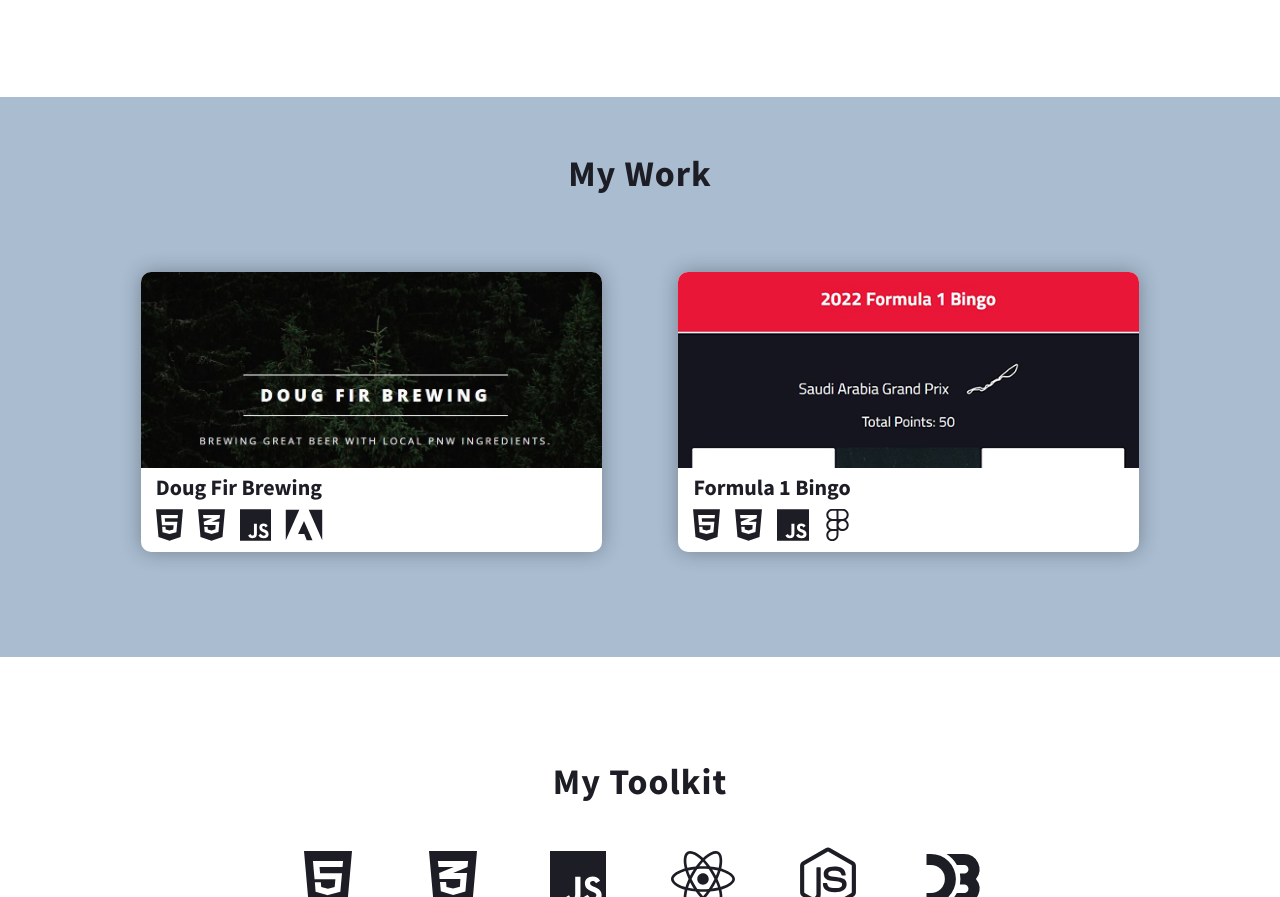
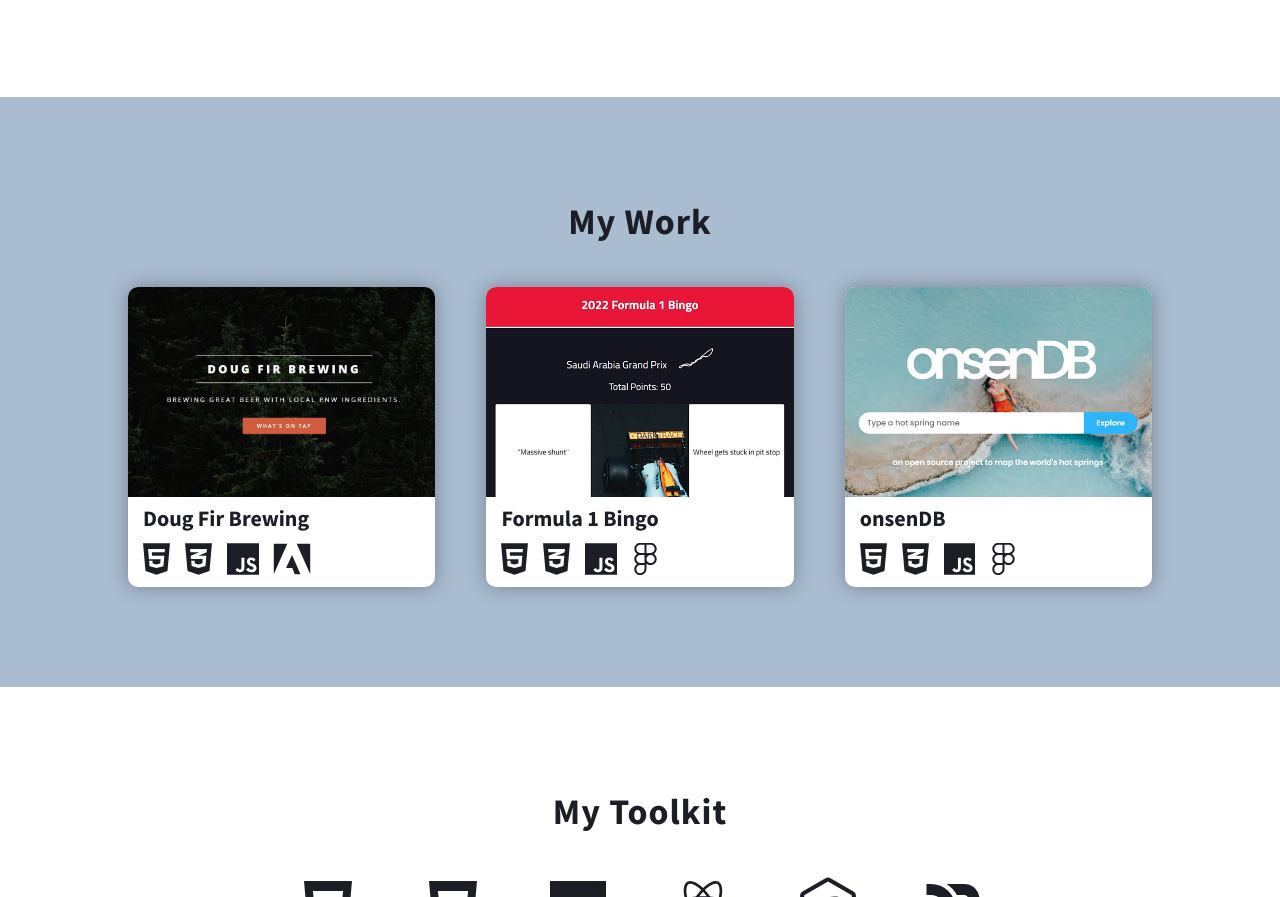
Before and after one commit to curtisbarnard/personal-website, a plain HTML site: page index.html in a window 1280 px wide. Shown: the part 1346-2243 px from the top of the page. Drawn offline with Linux system fonts and the light colour scheme.

Commit message:
add third project revise layout of projects

```diff
--- a/css/style.css
+++ b/css/style.css
@@ -47,7 +47,7 @@
 header a:hover {
   transform: scale(105%);
 }
-@media all and (min-width: 650px) {
+@media all and (min-width: 500px) {
   header div {
     max-width: 800px;
     margin: 0 auto;
@@ -96,7 +96,7 @@
   height: 100%;
   border-right: 1px solid #fff;
 }
-@media all and (min-width: 650px) {
+@media all and (min-width: 1024px) {
   main {
     flex-direction: row;
   }
@@ -122,7 +122,7 @@
 .about-me p {
   width: 90%;
 }
-@media all and (min-width: 650px) {
+@media all and (min-width: 500px) {
   .about-me p {
     max-width: 700px;
   }
@@ -138,29 +138,21 @@
 
 /* Projects */
 .projects {
-  height: 100vh;
+  padding: 50px 0;
   display: flex;
   flex-direction: column;
-  justify-content: space-evenly;
   align-items: center;
   background: rgb(169, 188, 208);
 }
-.projects > h2 {
-  flex-grow: 1;
-  display: flex;
-  justify-content: center;
-  align-items: center;
-}
 .projects > ul {
   width: 90%;
-  flex-grow: 3;
   display: flex;
   flex-direction: column;
-  justify-content: space-around;
+  row-gap: 30px;
 }
 .projects > ul > li {
   width: 100%;
-  height: 35vh;
+  height: 300px;
   box-shadow: 0 0 20px rgba(0, 0, 0, 0.3);
   border-radius: 10px;
   background: #fff;
@@ -186,19 +178,25 @@
   margin-left: 15px;
 }
 
-@media all and (min-width: 650px) {
-  .projects {
-    height: 70vh;
-  }
+@media all and (min-width: 500px) {
   .projects > ul {
-    max-width: 1400px;
+    max-width: 1024px;
     width: 90%;
     flex-direction: row;
-    justify-content: space-evenly;
+    justify-content: space-between;
     flex-grow: 1;
   }
   .projects > ul > li {
-    flex-basis: 40%;
+    flex-basis: 30%;
+  }
+}
+
+@media all and (min-width: 1024px) {
+  .projects {
+    padding: 100px 0;
+  }
+  .projects h2 {
+    padding-bottom: 40px;
   }
 }
 
@@ -220,7 +218,7 @@
   flex-direction: column;
   align-items: center;
 }
-@media all and (min-width: 650px) {
+@media all and (min-width: 500px) {
   .skills ul {
     max-width: 550px;
     grid-template-columns: 1fr 1fr 1fr;
@@ -266,7 +264,7 @@
   flex-direction: column;
   align-items: center;
 }
-@media all and (min-width: 650px) {
+@media all and (min-width: 500px) {
   .contact ul {
     max-width: 550px;
     grid-template-columns: 1fr 1fr 1fr;
@@ -374,7 +372,7 @@
   padding-bottom: 10%;
   padding-right: 15%;
 }
-@media all and (min-width: 650px) {
+@media all and (min-width: 500px) {
   .avatarBG {
     width: 300px;
     height: 300px;
@@ -440,6 +438,4 @@
   height: 48px;
 }
 
-/* TODO fix illustration sizing, currently squashed */
-/* TODO fix my work layout */
-/* TODO add onsenDB */
+/* TODO refactor */
--- a/index.html
+++ b/index.html
@@ -101,9 +101,34 @@
         </li>
         <li>
           <a href="https://formula1-bingo.netlify.app/">
-            <img src="img/F1Bingo.jpg" alt="F1 bingo game napshot of website" />
+            <img
+              src="img/F1Bingo.jpg"
+              alt="F1 bingo game snapshot of website"
+            />
             <section class="cardInfo">
               <h3>Formula 1 Bingo</h3>
+              <ul>
+                <li>
+                  <img src="img/html5-brands.svg" alt="" />
+                </li>
+                <li>
+                  <img src="img/css3-alt-brands.svg" alt="" />
+                </li>
+                <li>
+                  <img src="img/js-brands.svg" alt="" />
+                </li>
+                <li>
+                  <img src="img/figma-brands.svg" alt="" class="figmaLogo" />
+                </li>
+              </ul>
+            </section>
+          </a>
+        </li>
+        <li>
+          <a href="https://onsen-db.netlify.app/">
+            <img src="img/onsenDB.jpg" alt="onsenDB snapshot of website" />
+            <section class="cardInfo">
+              <h3>onsenDB</h3>
               <ul>
                 <li>
                   <img src="img/html5-brands.svg" alt="" />
```
Also changed, not shown: img/onsenDB.jpg (added).
